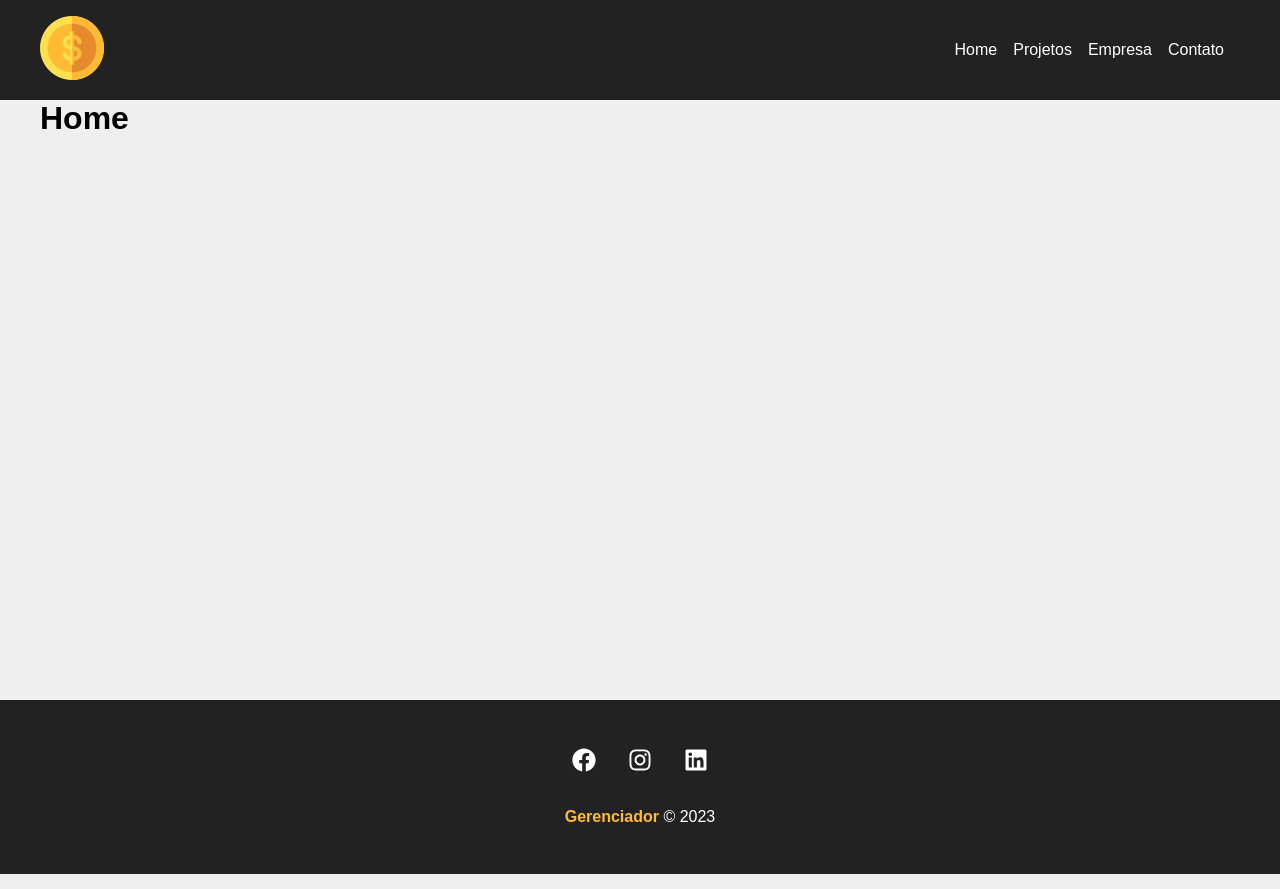
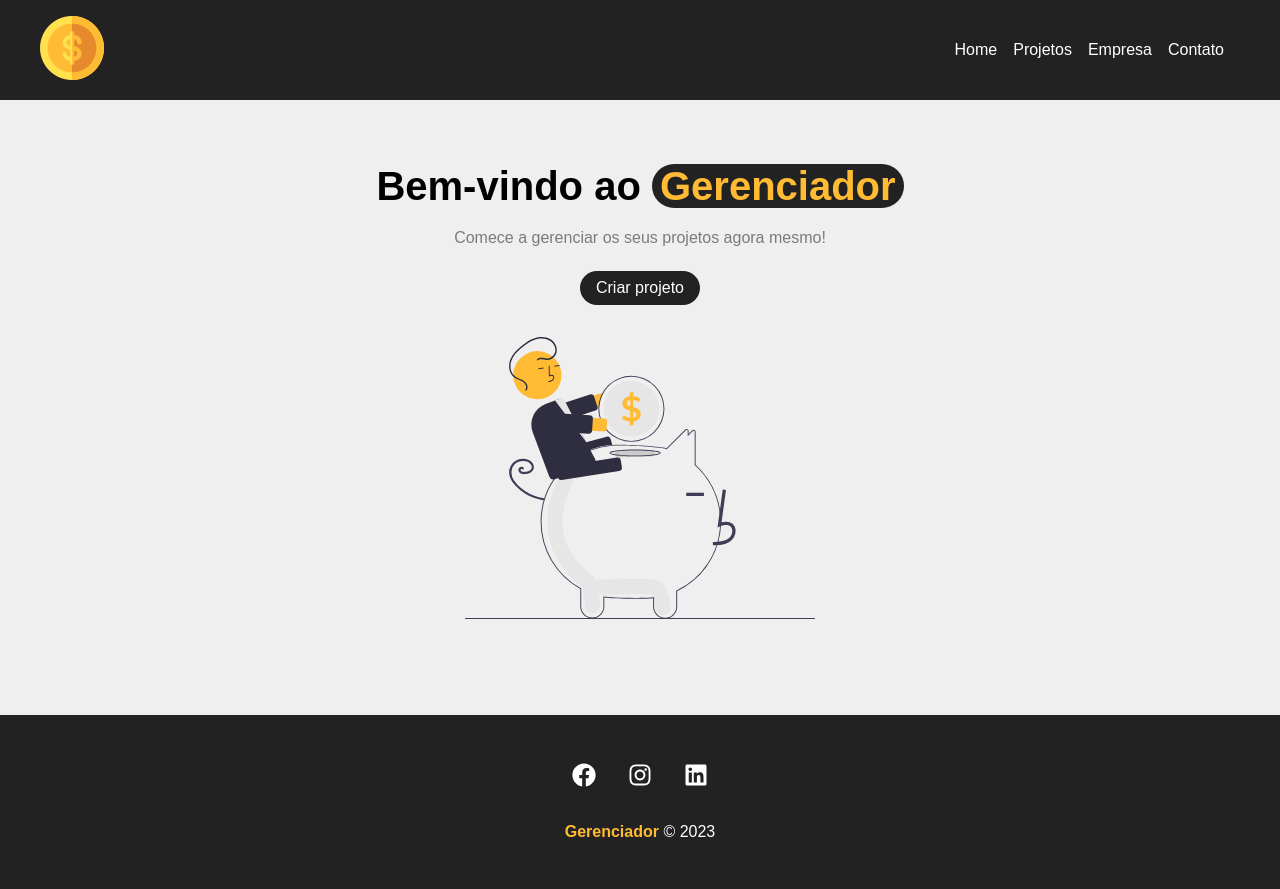
Before and after one commit to Everton-Fernandes/gerenciador, a React (Create React App) app: page / in a window 1280 px wide. Built offline with nearby package versions, Linux system fonts and the light colour scheme.

Commit message:
Finalizando a pagina Home

```diff
--- /dev/null
+++ b/src/components/layout/LinkButton.js
@@ -0,0 +1,12 @@
+import styles from './LinkButton.module.css'
+import { Link } from 'react-router-dom'
+
+function LinkButton({ to, text }) {
+  return (
+    <Link className={styles.btn} to={to}>
+      {text}
+    </Link>
+  )
+}
+
+export default LinkButton
--- /dev/null
+++ b/src/components/layout/LinkButton.module.css
@@ -0,0 +1,12 @@
+.btn {
+    background-color: #222;
+    border-radius: 25px;
+    color: #fff;
+    padding: 0.5em 1em;
+    text-decoration: none;
+    transition: 0.5s;
+  }
+
+  .btn:hover {
+    color: #ffbb33;
+  }
--- a/src/components/pages/Home.js
+++ b/src/components/pages/Home.js
@@ -1,6 +1,15 @@
+import styles from './Home.module.css';
+import savings from '../../img/savings.svg';
+import LinkButton from '../layout/LinkButton'
+
 function Home() {
     return (
-        <h1>Home</h1>
+        <section className={styles.home_container}>
+            <h1>Bem-vindo ao <span>Gerenciador</span></h1>
+            <p>Comece a gerenciar os seus projetos agora mesmo!</p>
+            <LinkButton to="/newproject" text="Criar projeto" />
+            <img src={savings} alt='gerenciador logotipo'></img>
+        </section>
     )
 }
 
--- /dev/null
+++ b/src/components/pages/Home.module.css
@@ -0,0 +1,30 @@
+.home_container {
+    width: 100%;
+    display: flex;
+    flex-direction: column;
+    align-items: center;
+    justify-content: center;
+    padding: 4em;
+  }
+
+  .home_container h1 {
+    font-size: 2.5em;
+    margin-bottom: 0.5em;
+  }
+
+  .home_container h1 span {
+    color: #ffbb33;
+    padding: 0 0.2em;
+    background-color: #222;
+    border-radius: 25px;
+  }
+
+  .home_container p {
+    margin-bottom: 1.5em;
+    color: #7b7b7b;
+  }
+
+  .home_container img {
+    width: 350px;
+    margin: 2em 0;
+  }
```
